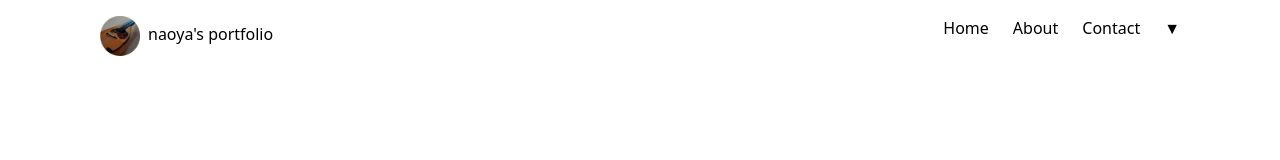
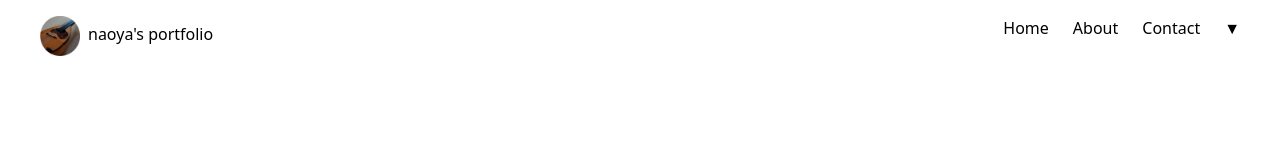
Before and after one commit to naoya0117/homepage, a React (Create React App) app in the folder frontend/: page / in a window 1280 px wide. Shown: the top 160 px of the page. Built offline with nearby package versions, Linux system fonts and the light colour scheme; no server answers.

Commit message:
リファクタリング

```diff
--- a/frontend/src/App.tsx
+++ b/frontend/src/App.tsx
@@ -1,17 +1,13 @@
 import './App.css';
-import Navbar from './components/Navbar';
+import Navbar from './components/Layout/MainLayout/components/Navbar';
 import { BrowserRouter as Router } from 'react-router-dom';
 import { AppRoutes } from '@/routes';
-import Footer from './components/Footer';
+import Footer from './components/Layout/MainLayout/components/Footer';
 
 function App() {
   return (
     <Router>
-      <div style={{ margin: '0 auto', maxWidth: '1200px', padding: '0 20px' }}>
-        <Navbar />
-        <AppRoutes />
-        <Footer />
-      </div>
+      <AppRoutes />
     </Router>
   );
 }
--- a/frontend/src/components/Layout/MainLayout.tsx
+++ /dev/null
@@ -1,11 +0,0 @@
-type MainLayoutProps = {
-    children: React.ReactNode;
-}
-export const MainLayout = ({ children }: MainLayoutProps) => {
-    return (
-        <div className="flex flex-row justify-between">
-            {children}
-        </div>
-    );
-
-};
--- /dev/null
+++ b/frontend/src/components/Layout/MainLayout/MainLayout.tsx
@@ -0,0 +1,18 @@
+import Navbar from "./components/Navbar";
+import Footer from "./components/Footer";
+
+type MainLayoutProps = {
+    children: React.ReactNode;
+}
+export const MainLayout = ({ children }: MainLayoutProps) => {
+    return (
+        <div className="flex flex-col min-h-screen">
+            <Navbar />
+            <main className="flex-grow">
+                {children}
+            </main>
+            <Footer />
+        </div>
+    );
+
+};
--- /dev/null
+++ b/frontend/src/components/Layout/MainLayout/index.ts
@@ -0,0 +1 @@
+export * from './MainLayout';
--- a/frontend/src/routes/index.tsx
+++ b/frontend/src/routes/index.tsx
@@ -1,12 +1,26 @@
-import { useRoutes } from "react-router-dom";
+import { Outlet, useRoutes } from "react-router-dom";
 import { Home } from "@/features/home";
+import { MainLayout } from "@/components/Layout/MainLayout/MainLayout";
+
+const App = () => {
+    return (
+        <MainLayout>
+            <Outlet />
+        </MainLayout>
+    );
+};
 
 export const AppRoutes = () => {
     const commonRoutes = [
-        { path: '/', element: <Home /> },
+        {
+            element: <App />,
+            children: [
+                { path: '/', element: <Home /> },
+            ]
+        }
     ]
 
-    const element = useRoutes([ ...commonRoutes]);
+    const element = useRoutes(commonRoutes);
 
-    return <>{element}</>
+    return element;
 }
```
Also changed, not shown: frontend/src/components/Layout/MainLayout/components/Footer.tsx (renamed from frontend/src/components/Footer.tsx), frontend/src/components/Layout/MainLayout/components/Navbar.tsx (renamed from frontend/src/components/Navbar/index.tsx).
